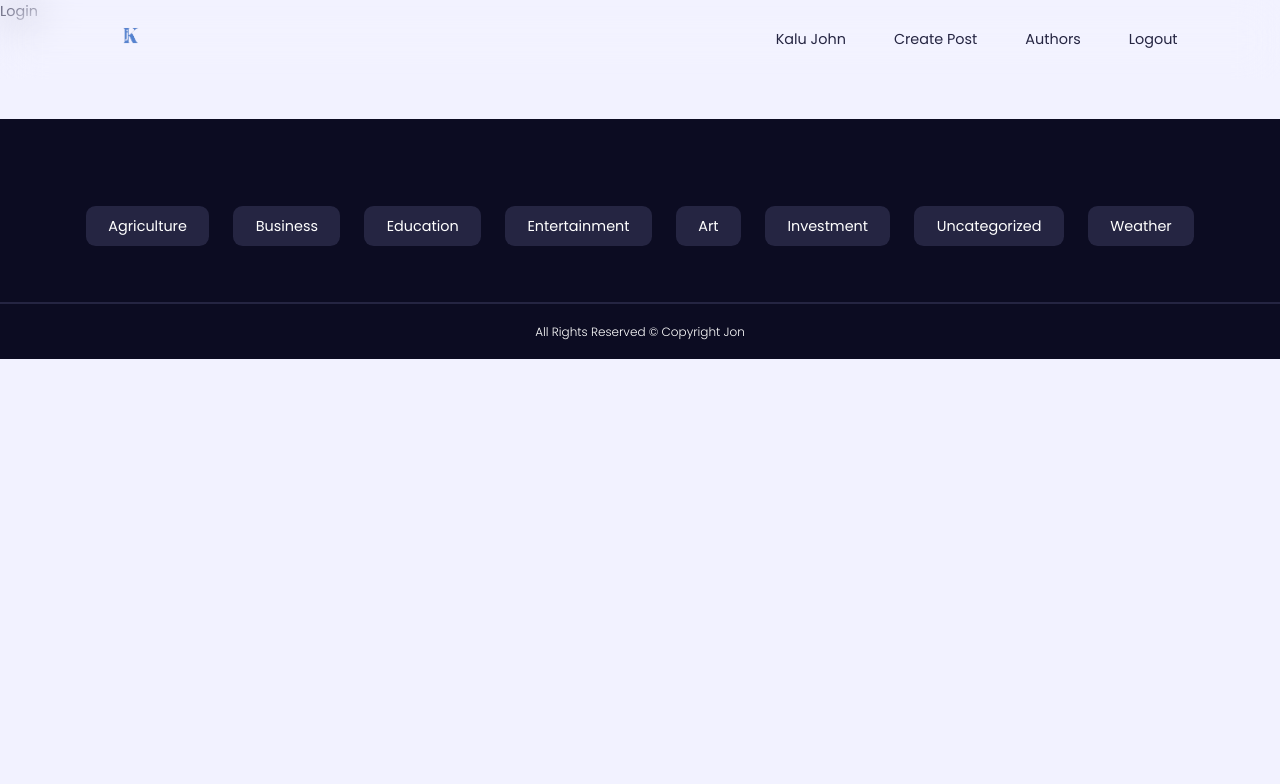
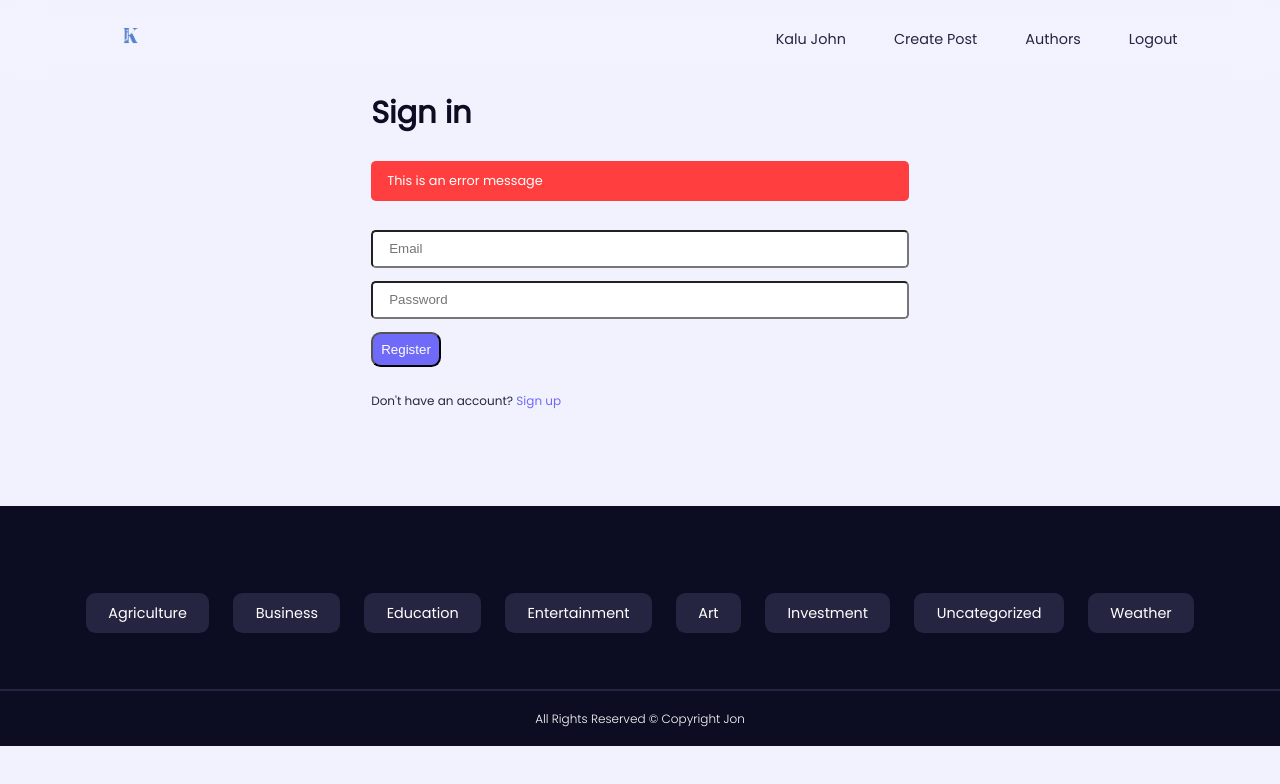
Before and after one commit to Johnni12/MERN-blog-app, a React (Vite) app: page /login in a window 1280 px wide. Shown: the top 784 px of the page. Built offline with nearby package versions, Linux system fonts and the light colour scheme.

Commit message:
update: Authors and User profile

```diff
--- a/src/index.css
+++ b/src/index.css
@@ -308,3 +308,84 @@ padding: 2rem 0;
 .post-detail p{
   margin-bottom: 0.7rem;
 }
+
+
+
+/*============= REGISTER===============*/
+
+.form{
+  display: flex;
+  flex-direction: column;
+  gap: 0.8rem;
+}
+
+input, select, textarea{
+  width: 100%;
+  padding: 0.6rem 1rem;
+  border-radius: var(--radius-1);
+  resize: none;
+}
+
+.form__error-message{
+  background: var(--color-red);
+  color: var(--color-white);
+  font-size: 0.8rem;
+  padding: 0.6rem 1rem;
+  border-radius: var(--radius-1);
+  display: block;
+  margin-bottom: 1rem;
+}
+
+.register, .login, .create-post{
+  width: var(--form-width);
+  margin-inline: auto;
+  height: calc(100vh-12rem);
+  display: grid;
+  place-items: center;
+}
+.register h2, .login h2, .create-post h2{
+  margin-bottom: 2rem;
+}
+.register small , .login small{
+  display: block;
+  margin-top: 1.5rem;
+}
+
+.register small a, .login small a{
+  color: var(--color-primary);
+}
+
+
+
+/*============= AUTHOR===============*/
+
+.authors__container{
+  display: grid;
+  grid-template-columns: repeat(4,1fr);
+  gap: 3rem;
+}
+
+.author{
+  background: var(--color-white);
+  padding: 0.5rem;
+  border-radius: var(--radius-3);
+  display: flex;
+  gap: 1rem;
+  transition: var(--transition);
+}
+
+.author:hover{
+box-shadow: 0 1rem 1.5rem rgba(0,0,0,0.07);
+}
+
+.author__avatar{
+  width: 5rem;
+  aspect-ratio: 1/1;
+  border-radius: 50%;
+  border: 0.3rem solid var(--color-bg);
+  overflow: hidden;
+}
+
+.author__info p{
+  margin-top: 1rem;
+}
--- a/src/pages/Authors.jsx
+++ b/src/pages/Authors.jsx
@@ -1,8 +1,43 @@
-import React from 'react'
+import React, { useState } from 'react'
+import { Link } from 'react-router-dom'
+import Avatar1 from '../images/avatar1.jpg'
+import Avatar2 from '../images/avatar2.jpg'
+import Avatar3 from '../images/avatar3.jpg'
+import Avatar4 from '../images/avatar4.jpg'
+import Avatar5 from '../images/avatar5.jpg'
+
+const authorsData = [
+  { id: 1, avatar: Avatar1, name: 'Kalu John', posts: 3 },
+  { id: 2, avatar: Avatar2, name: 'Ken Stevenson', posts: 5 },
+  { id: 3, avatar: Avatar3, name: 'Ben David', posts: 0 },
+  { id: 4, avatar: Avatar4, name: 'Tim Rivers', posts: 2 },
+  { id: 5, avatar: Avatar5, name: 'Jona Thompson', posts: 1 },
+]
 
 const Authors = () => {
+  const [authors, setAuthors] = useState(authorsData)
   return (
-    <div>Authors</div>
+    <section className='authors'>
+      {authorsData.length > 0 ? (
+        <div className='container authors__container'>
+          {authors.map(({ id, avatar, name, posts }) => {
+            return (
+              <Link to={`/posts/usrs/${id}`} className='author'>
+                <div className='author__avatar'>
+                  <img src={avatar} alt={`image of ${name}`} />
+                </div>
+                <div className='author__info'>
+                  <h4>{name}</h4>
+                  <p>{posts}</p>
+                </div>
+              </Link>
+            )
+          })}
+        </div>
+      ) : (
+        <h2 className='center'>No Users/Authors found</h2>
+      )}
+    </section>
   )
 }
 
--- a/src/pages/Login.jsx
+++ b/src/pages/Login.jsx
@@ -1,8 +1,46 @@
-import React from 'react'
+import React, { useState } from 'react'
+import { Link } from 'react-router-dom'
 
 const Login = () => {
+  const [userData, setUserData] = useState({
+    email: '',
+    password: '',
+  })
+
+  const changeInputHandler = (e) => {
+    setUserData((prevState) => {
+      return { ...prevState, [e.target.name]: e.target.value }
+    })
+  }
   return (
-    <div>Login</div>
+    <section className='login'>
+      <div className='container'>
+        <h2>Sign in</h2>
+        <form className='form login__form'>
+          <p className='form__error-message'>This is an error message</p>
+          <input
+            type='email'
+            placeholder='Email'
+            name='email'
+            value={userData.email}
+            onChange={changeInputHandler}
+          />
+          <input
+            type='password'
+            placeholder='Password'
+            name='password'
+            value={userData.password}
+            onChange={changeInputHandler}
+          />
+          <button type='submit' className='btn primary'>
+            Register
+          </button>
+        </form>
+        <small>
+          Don't have an account? <Link to='/register'>Sign up</Link>
+        </small>
+      </div>
+    </section>
   )
 }
 
```
